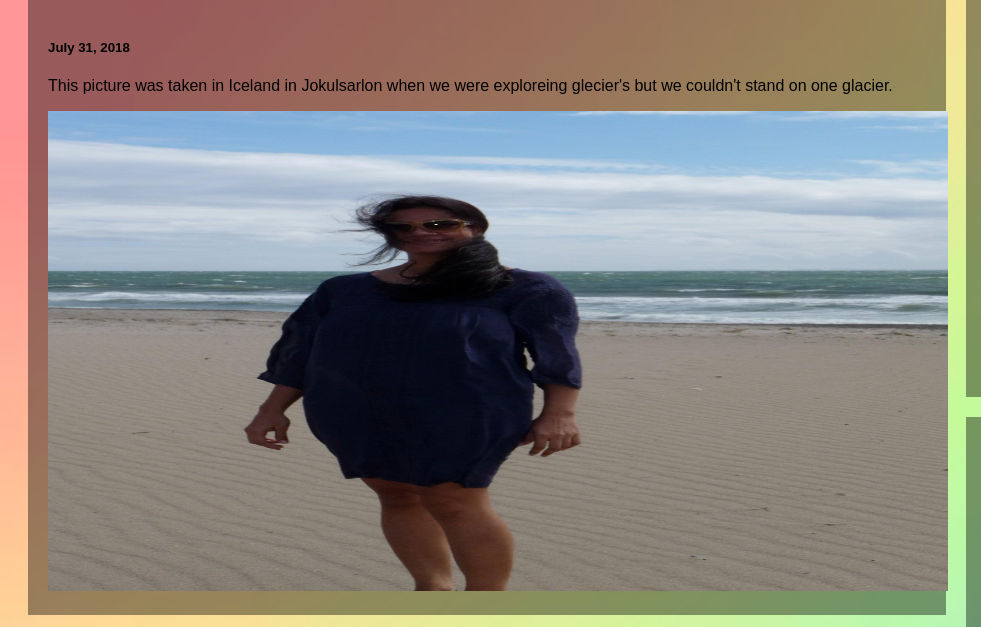
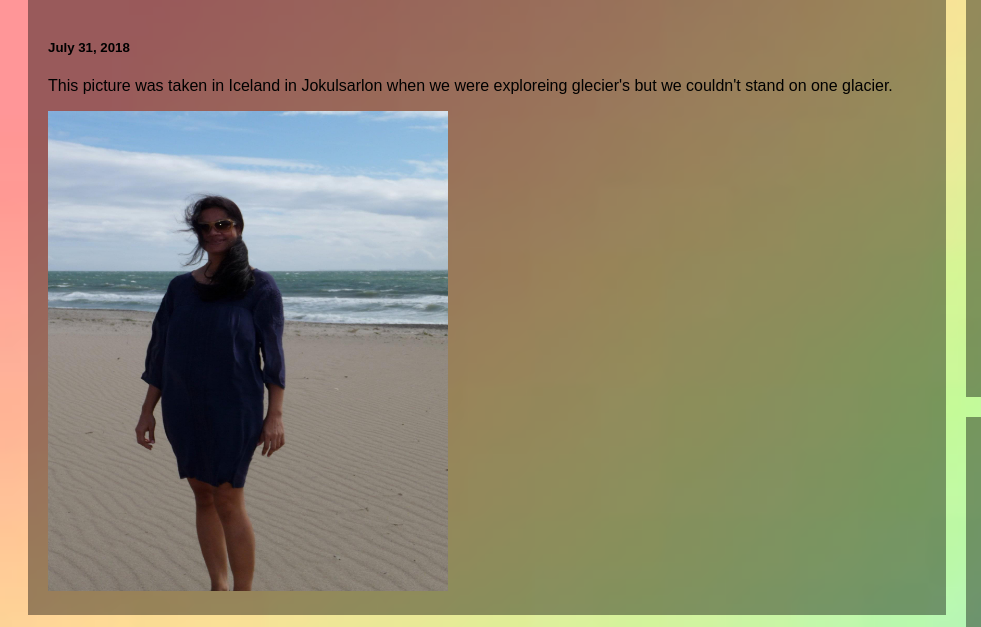
Before and after one commit to esjain/esjain.github.io, a plain HTML site: page index.html in a window 1280 px wide. Shown: the part 279-906 px from the top of the page, 0-981 px from the left. Drawn offline with Linux system fonts and the light colour scheme.

Commit message:
Update index.html

```diff
--- a/index.html
+++ b/index.html
@@ -99,7 +99,7 @@ body {
     <div class="card">
       <h5> July 31, 2018</h5>
       <p>This picture was taken in Iceland in Jokulsarlon when we were exploreing glecier's but we couldn't stand on one glacier.</p>
-      <img src="IMG_7388.JPG"  height="480px" width="900px" alt="">
+      <img src="IMG_7388.JPG"  height="480px" width="400px" alt="">
 
 
 
```
